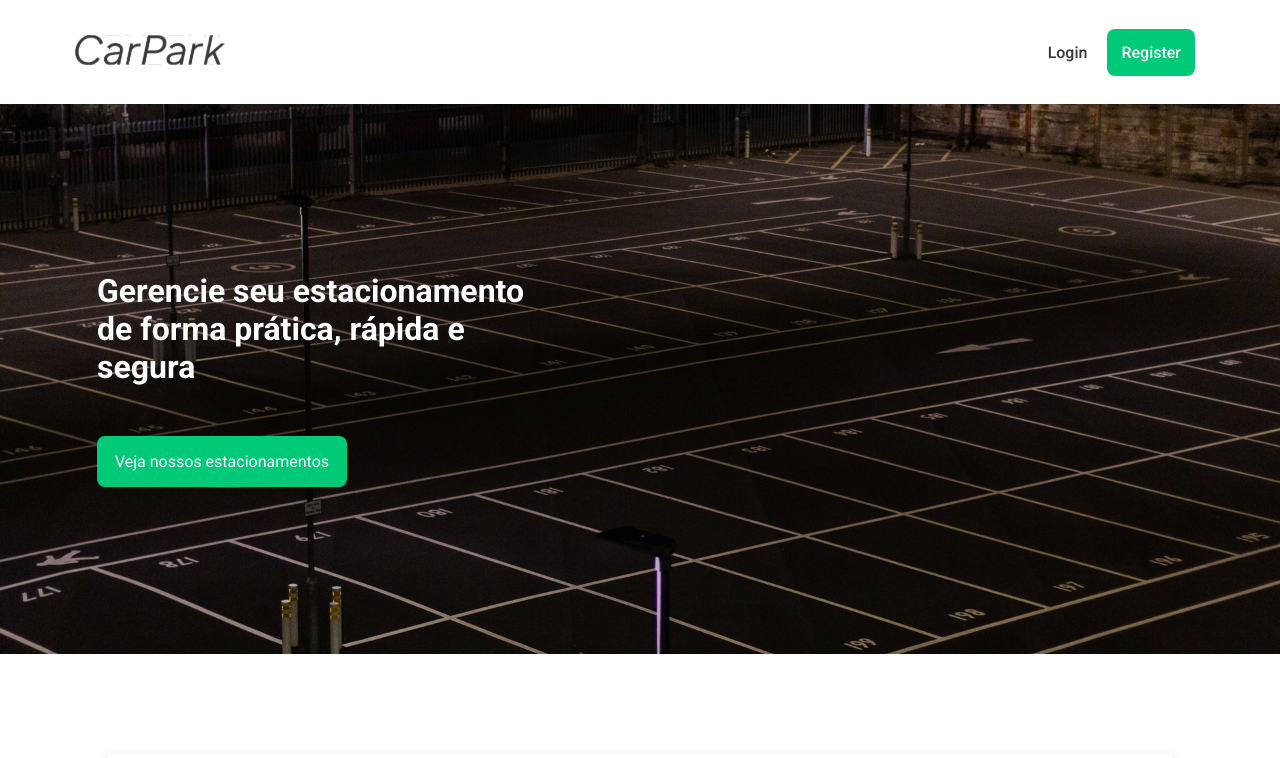
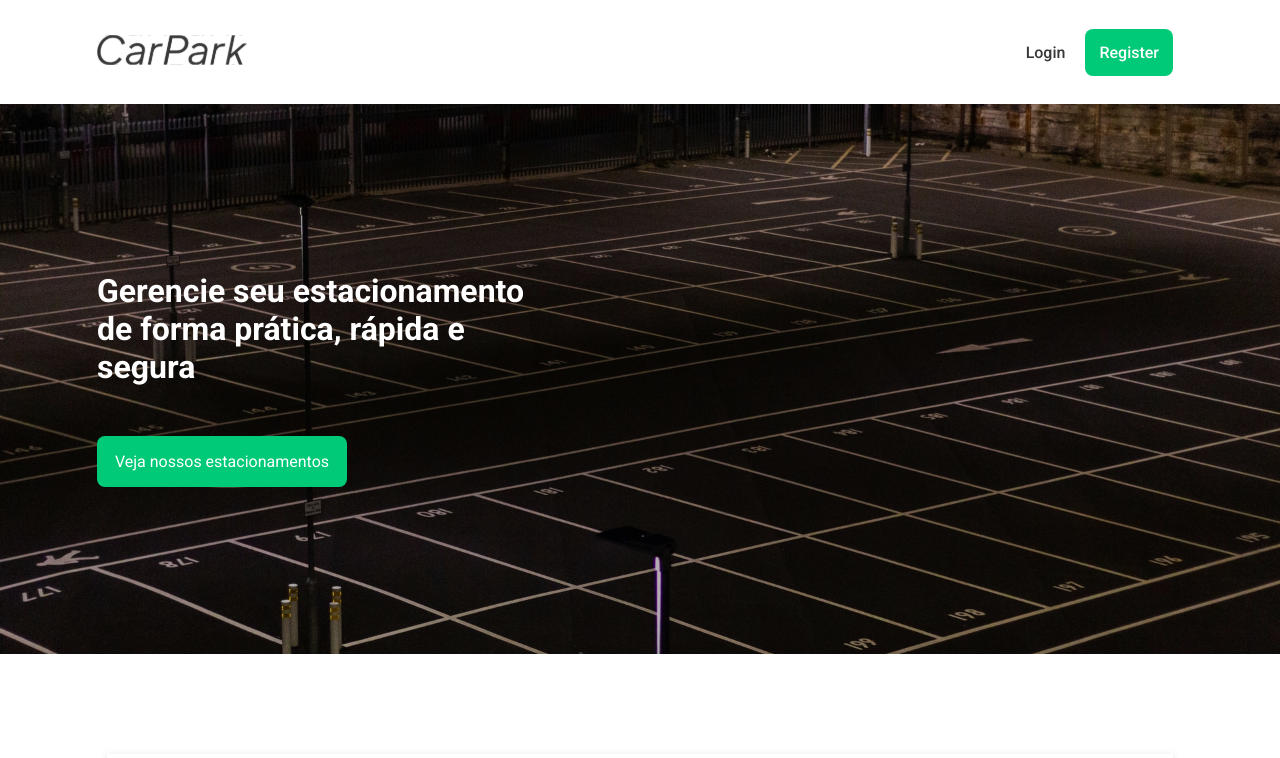
Before and after one commit to joaogabrielramos28/carPark, a Next.js app: page / in a window 1280 px wide. Shown: the top 758 px of the page. Built offline with nearby package versions, Linux system fonts and the light colour scheme.

Commit message:
fix: header padding

```diff
--- a/src/components/Header/styles.ts
+++ b/src/components/Header/styles.ts
@@ -1,12 +1,11 @@
 import styled from "styled-components";
 import Image from "next/image";
-import Link from "next/link";
 export const Container = styled.div`
   width: 100%;
   background-color: transparent;
   display: flex;
   justify-content: space-between;
-  padding: 0px 75px;
+  padding: 0px 97px;
   align-items: center;
 `;
 
```
